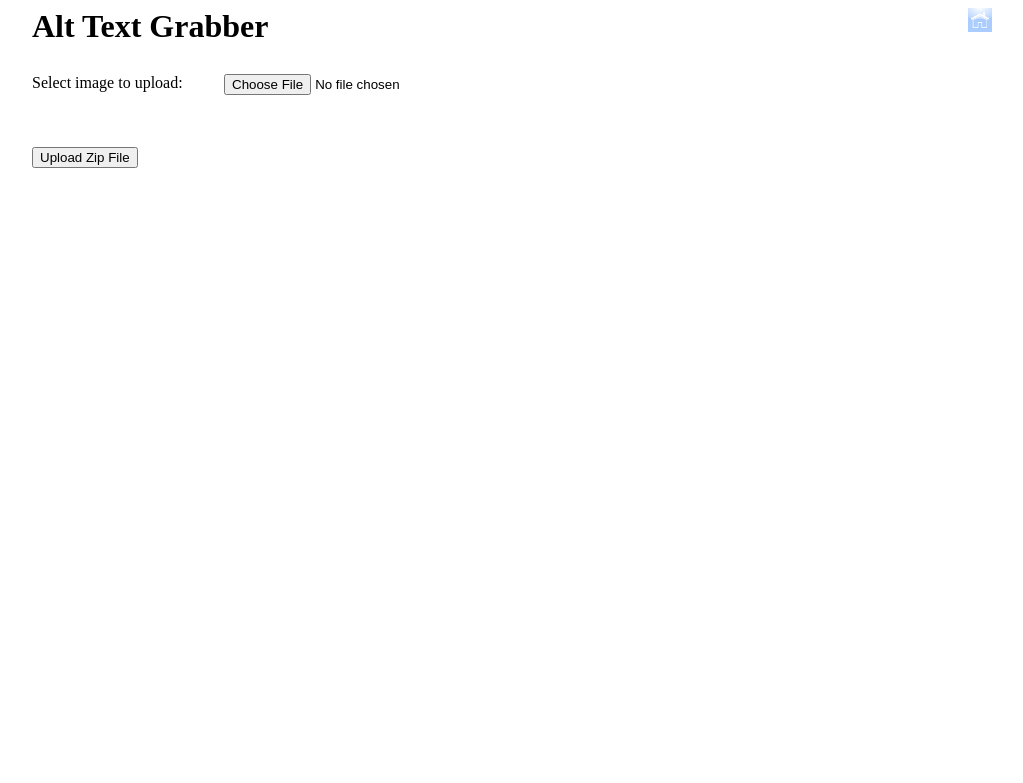
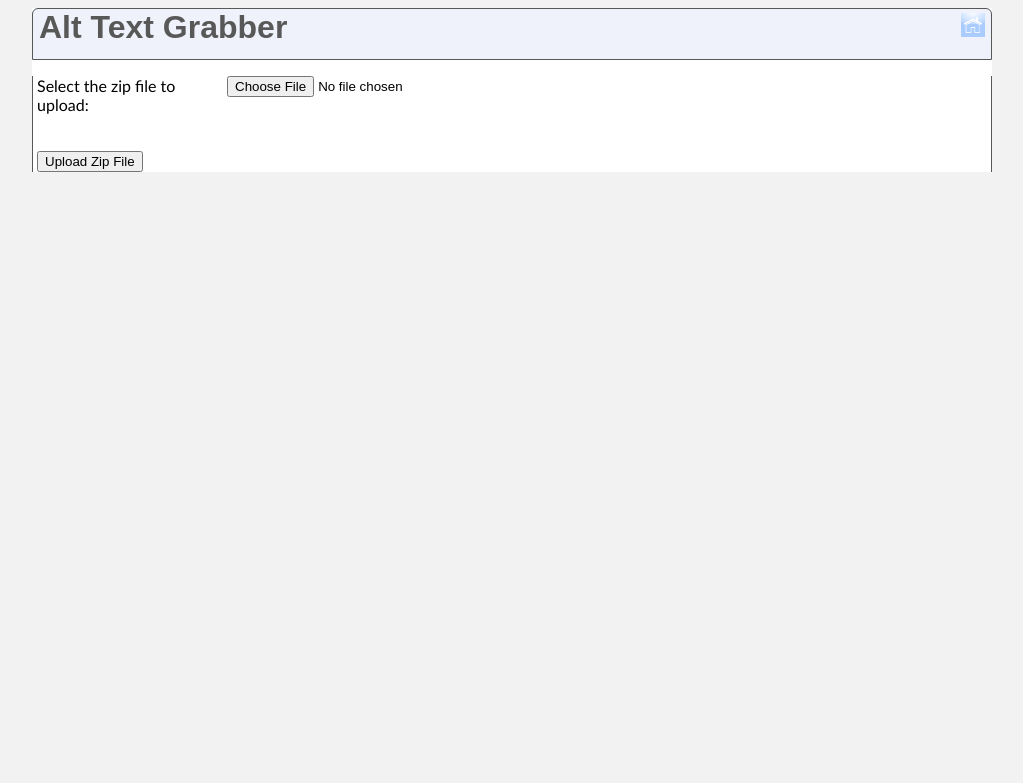
Before and after one commit to scottdnz/scriptpile, a Django app: template scripts/templates/alt_text_grabber.html in a window 1280 px wide. Shown: the top 783 px of the page, without its empty margins (128-1151 px from the left). Run offline with Django 3.2, Linux system fonts and the light colour scheme; the template is opened without the code that fills it, so the values that code supplies are empty.

Commit message:
CSS formatting

```diff
--- a/scriptpile/static/scripts/css/common.css
+++ b/scriptpile/static/scripts/css/common.css
@@ -1,9 +1,23 @@
 /* CSS Doc */
+
+body {
+  background-color: #f2f2f2;
+}
 
 #pMain {
   width: 960px;
   margin-left: auto;
   margin-right: auto;
+  background-color: #ffffff;
+  font-family: Trebuchet MS, Calibri;
+}
+
+#secMain {
+  padding-left: 4px;
+  padding-right: 4px;
+  border-width: 0px 1px 0px 1px;
+  border-style: solid;
+  border-color: #585858;
 }
 
 p {
@@ -21,12 +35,24 @@ p {
 }
 
 #topLine {
-  width: 100%;
+  width: 946px;
   height: 50px;
+  /*padding-top: 4px;*/
+  padding-left: 6px;
+  padding-right: 6px;
+  background-color: #eff2fb;
+  color: #585858;
+  border: 1px solid;
+  border-color: #585858;
+  border-radius: 6px 6px 0px 0px;
 }
 
 #leftTop {
 	width: 90%;
+}
+
+#rightTop {
+    padding-top: 4px;
 }
 
 .fLeft {
@@ -40,7 +66,8 @@ p {
 
 h1 {
 	margin-top: 0px;
-	padding-top: 0px;
+	font-family: "arial", Georgia, serif;
+	font-weight: bold;
 }
 
 table {
--- a/scripts/templates/alt_text_grabber.html
+++ b/scripts/templates/alt_text_grabber.html
@@ -23,10 +23,12 @@
 
 	</div>
 
+	<div id="secMain">
+
 	<form action="alt_text_grabber" method="POST" enctype="multipart/form-data">
 
 	    <p>
-	    	<span class="lbl">Select image to upload:</span>
+	    	<span class="lbl">Select the zip file to upload: </span>
 	    	<span class="field"><input type="file" name="fileToUpload" id="fileToUpload">
 	    	</span>
     	</p>
@@ -35,6 +37,7 @@
 	    {% csrf_token %}
 	</form>
 
+	</div>
 
 	</div>
 
--- a/scripts/templates/index.html
+++ b/scripts/templates/index.html
@@ -9,7 +9,9 @@
 
 	<div id="pMain">
 
+	<div id="topLine">
 	<h1>Python scripts</h1>
+	</div>
 
 	<ul>
 		<li><a href="alt_text_grabber">Alt Text Grabber</a></li>
```
